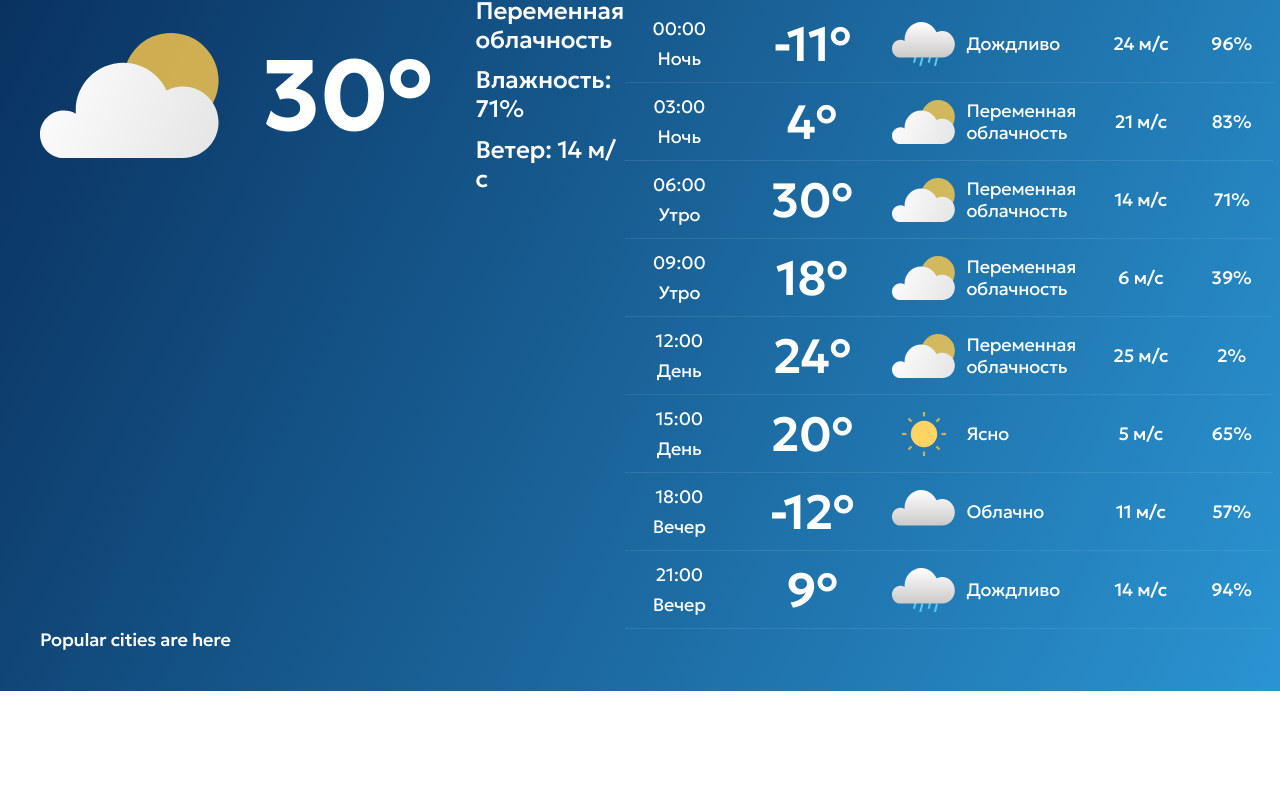
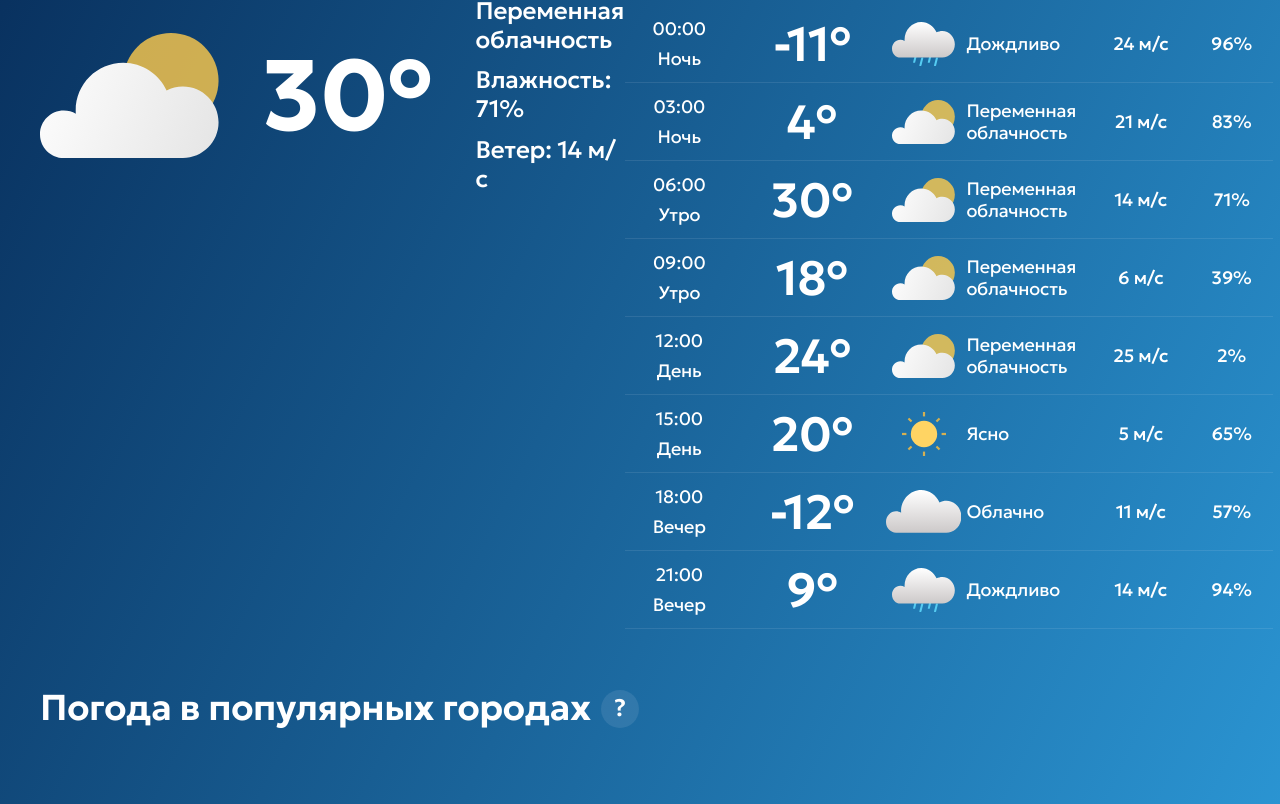
Before and after one commit to HProspere/weather.test, a Vue app: page /daily in a window 1280 px wide. Shown: the part 280-1084 px from the top of the page. Before the commit the page ends 971 px from the top, so only its background shows below. Built offline with nearby package versions, Linux system fonts and the light colour scheme.

Commit message:
Popular cities module done

```diff
--- a/src/components/popular-cities/popular-cities-forecast/popularCitiesForecast.vue
+++ b/src/components/popular-cities/popular-cities-forecast/popularCitiesForecast.vue
@@ -1,11 +1,24 @@
 <script setup lang="ts">
+import PopularCityPlate from "@/components/popular-cities/popullar-city-plate/popularCityPlate.vue";
+import { useForecastStore } from "@/stores/forecast.ts";
+import { storeToRefs } from "pinia";
 
+const { popularCities } = storeToRefs(useForecastStore());
 </script>
 
 <template>
-  Popular cities are here
+  <div class="popular-forecast">
+    <popular-city-plate
+      v-for="city in popularCities"
+      :city="city"
+    />
+  </div>
 </template>
 
 <style lang="scss" scoped>
-
+.popular-forecast {
+  width: 100%;
+  display: flex;
+  justify-content: space-between;
+}
 </style>
--- a/src/components/popular-cities/popular-cities-header/popularCitiesHeader.vue
+++ b/src/components/popular-cities/popular-cities-header/popularCitiesHeader.vue
@@ -3,9 +3,39 @@
 </script>
 
 <template>
-  Popular cities header
+  <div class="popular-header">
+    <div class="title">Погода в популярных городах</div>
+    <div class="question">?</div>
+  </div>
 </template>
 
 <style lang="scss" scoped>
+.popular-header {
+  display: flex;
+  align-items: center;
+  justify-content: flex-start;
+  gap: 10px;
+  margin-bottom: 32px;
 
+  .title {
+    @include typo.font-h4;
+  }
+
+  .question {
+    @include typo.font-p3-med;
+    width: 38px;
+    height: 38px;
+    align-items: center;
+    justify-content: center;
+    display: flex;
+    border-radius: 50%;
+    background-color: colors.$base-white-10;
+    cursor: pointer;
+    user-select: none;
+
+    &:hover {
+      background: colors.$base-white-20;
+    }
+  }
+}
 </style>
--- a/src/components/popular-cities/popularCities.vue
+++ b/src/components/popular-cities/popularCities.vue
@@ -1,11 +1,19 @@
 <script setup lang="ts">
 
+import PopularCitiesHeader from "@/components/popular-cities/popular-cities-header/popularCitiesHeader.vue";
+import PopularCitiesForecast from "@/components/popular-cities/popular-cities-forecast/popularCitiesForecast.vue";
 </script>
 
 <template>
-  Popular cities are here
+  <div class="popular-cities">
+    <popular-cities-header />
+    <popular-cities-forecast />
+  </div>
 </template>
 
 <style lang="scss" scoped>
-
+.popular-cities {
+  width: 100%;
+  margin-top: 56px;
+}
 </style>
--- a/src/components/popular-cities/popullar-city-plate/popularCityPlate.vue
+++ b/src/components/popular-cities/popullar-city-plate/popularCityPlate.vue
@@ -1,11 +1,101 @@
 <script setup lang="ts">
+import type { CityRecord, ForecastRecord } from '@/types/forecast.ts';
+import { type Component, computed, shallowRef, watch } from 'vue';
+import { WEATHER_LABELS } from "@/constants/forecast.ts";
 
+const { city } = defineProps<{ city: CityRecord }>();
+const actualIcon = shallowRef<Component | null>(null);
+
+const actualWeather = computed<ForecastRecord>(() => {
+  const timestamp = new Date();
+  return city.daily.findLast((el: ForecastRecord) => el.timestamp <= timestamp)
+    || city.daily[city.daily.length - 1];
+})
+
+async function loadIcon(iconName: string) {
+  try {
+    const iconModule = await import(`@/svg/${iconName}.svg`);
+    actualIcon.value = iconModule.default;
+  } catch {
+    console.error(`Icon "${iconName}" not found.`);
+    actualIcon.value = null;
+  }
+}
+
+watch(
+  () => actualWeather.value.weather,
+  (iconName) => {
+    if (iconName) {
+      loadIcon(iconName);
+    }
+  },
+  { immediate: true },
+);
 </script>
 
 <template>
-  Popular city info plate
+  <div class="city-plate">
+    <div class="head">
+      <div class="city">{{ city.name }}</div>
+      <div class="weather">{{ WEATHER_LABELS[actualWeather.weather] }}</div>
+    </div>
+    <div class="content">
+      <component
+        class="weather-icon"
+        v-if="actualIcon"
+        :is="actualIcon"
+      />
+      <div class="temp">{{ actualWeather.temp }}&deg;</div>
+      <div class="humidity">Влажность: {{ actualWeather.humidity }}%</div>
+    </div>
+  </div>
 </template>
 
 <style lang="scss" scoped>
+.city-plate {
+  padding: 25px 26px;
+  border-radius: 8px;
+  width: 242px;
+  height: 303px;
+  background: colors.$base-white-20;
+  border: 1px solid colors.$base-white-20;
+  display: flex;
+  flex-direction: column;
+  align-items: center;
+  justify-content: space-between;
 
+  .head {
+    div {
+      text-align: center;
+    }
+
+    .city {
+      @include typo.font-p2-med;
+    }
+
+    .weather {
+      margin-top: 8px;
+    }
+  }
+
+  .content {
+    display: flex;
+    flex-direction: column;
+    align-items: center;
+    justify-content: flex-end;
+    gap: 10px;
+
+    .weather-icon {
+      height: 42px;
+    }
+
+    .temp {
+      @include typo.font-h3;
+    }
+
+    .humidity {
+      @include typo.base-font;
+    }
+  }
+}
 </style>
```
Also changed, not shown: src/svg/cloudy.svg.
